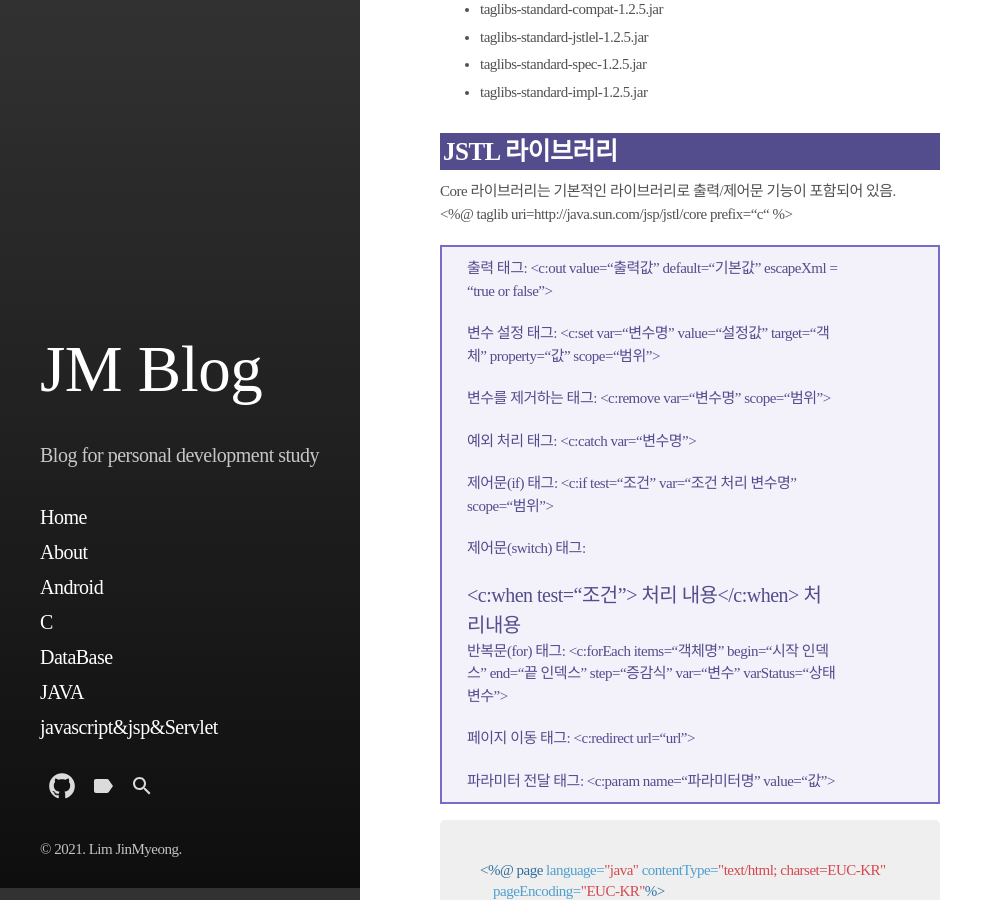
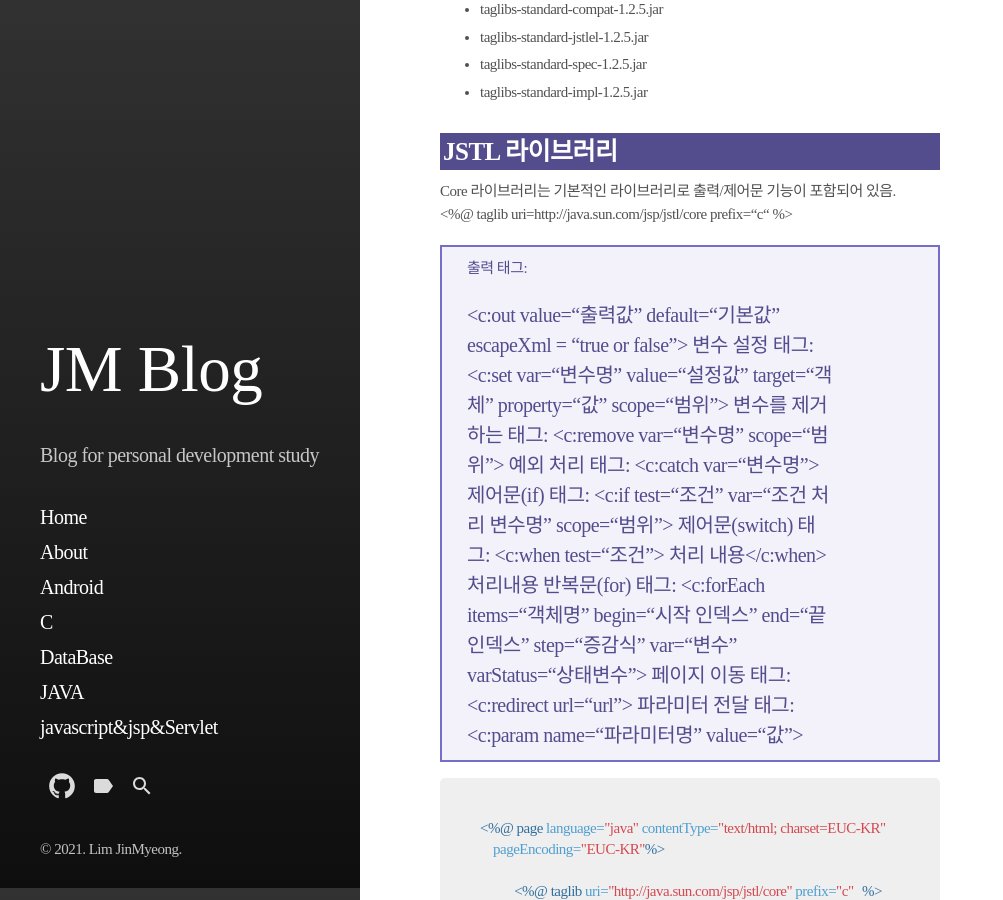
Before and after one commit to jm456789/jm456789.github.io, a Jekyll site: the page built from _posts/2021-07-26-JSP-board.md, in a window 1280 px wide and 900 px high, scrolled down 14412 px. Shown: the whole window, without its empty margins (0-1003 px from the left). Built offline with Jekyll 4.4.1, drawn with Linux system fonts in a browser that asks for light colours; some web fonts are replaced; some of the changed lines change nothing that is shown.

Commit message:
Add files via upload

```diff
--- a/_posts/2021-07-26-JSP-board.md
+++ b/_posts/2021-07-26-JSP-board.md
@@ -626,16 +626,20 @@
 * taglibs-standard-impl-1.2.5.jar
 
 ### JSTL 라이브러리
+
 Core 라이브러리는 기본적인 라이브러리로 출력/제어문 기능이 포함되어 있음.
 <%@ taglib uri=http://java.sun.com/jsp/jstl/core prefix=“c“ %>
 
-> 출력 태그: <c:out>
+> 출력 태그:
+> <c:out>
 > <c:out value=“출력값” default=“기본값” escapeXml = “true or false”>
 >
-> 변수 설정 태그:<c:set>
+> 변수 설정 태그:
+> <c:set>
 > <c:set var=“변수명” value=“설정값” target=“객체” property=“값” scope=“범위”>
 >
-> 변수를 제거하는 태그:<c:remove>
+> 변수를 제거하는 태그:
+> <c:remove>
 > <c:remove var=“변수명” scope=“범위”>
 >
 > 예외 처리 태그:<c:catch>
```
